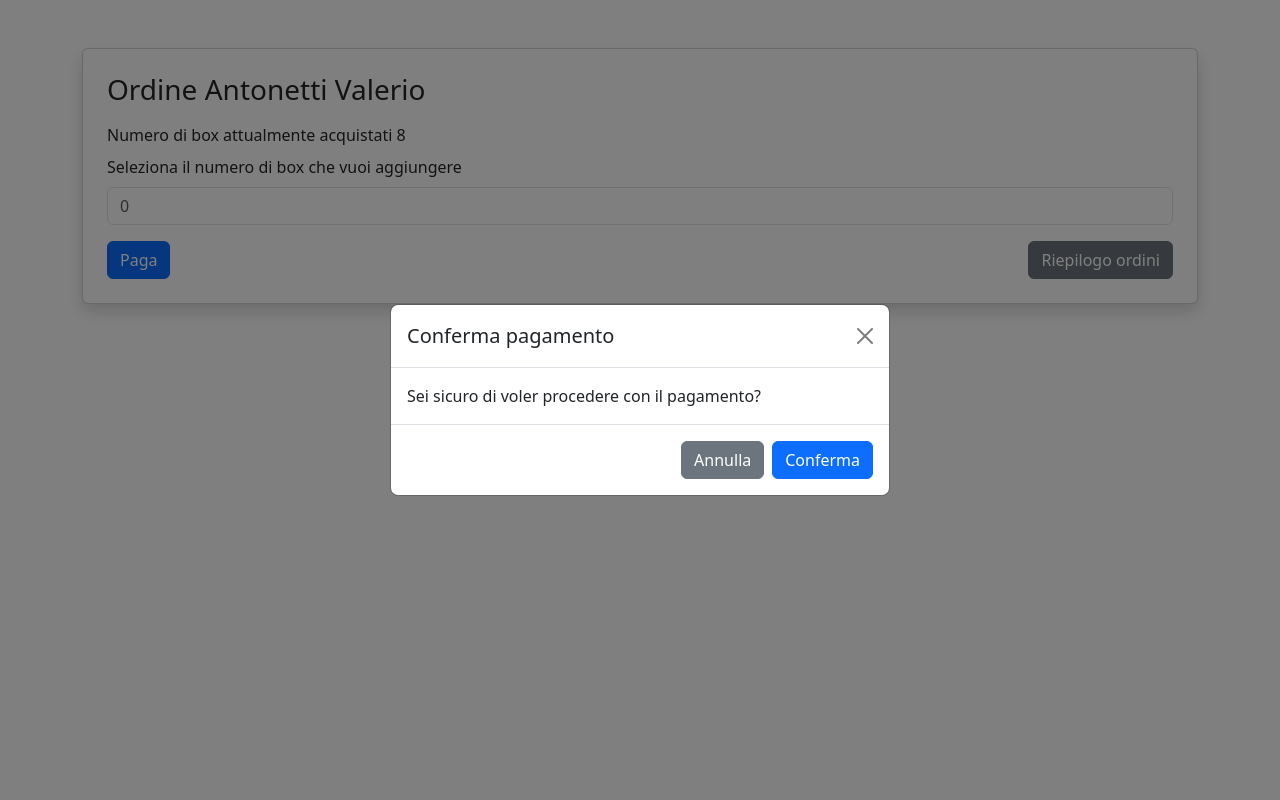
After one commit to rdm87/lorcana-box, a Flask app: page /addbox?user_id=1 in a window 1280 px wide, after a click on "Paga". The commit adds this page. Run offline with Flask 3, Linux system fonts and the light colour scheme; data comes from the database, SQL or seed files in the repository; both versions use the stored data as it was after the commit; some libraries are stand-ins or nearby versions.

Commit message:
aggiunta funzionalità add box

```diff
--- a/main.py
+++ b/main.py
@@ -103,6 +103,31 @@ def delete_user():
     db.commit()
     return redirect(url_for("box_recap"))
 
+@app.route("/addbox", methods=['GET', 'POST'])
+def add_box():
+    user_id = request.args.get("user_id", type=int)
+    db: Session = next(get_db())
+    user_data = db.query(User).filter(User.id == user_id).first()
+
+    if request.method == "POST":
+         user_id = request.form.get("user_id", type=int)
+         box_number = request.form.get("importo", type=int)
+         anticipo = box_number * float(os.getenv('anticipo_da_versare'))
+         user_data = db.query(User).filter(User.id == user_id).first()
+         user_data.box += box_number
+         user_data.payd = user_data.payd + anticipo
+
+         if user_data.box >= 10:
+            user_data.total = user_data.box * float(os.getenv('costo_box_scontato'))
+         else:
+             user_data.total = user_data.box * float(os.getenv('costo_box'))
+
+         user_data.topay = user_data.total - user_data.payd
+         db.commit()
+         flash("Pagamento registrato correttamente.", "success")
+         return redirect(url_for("add_box", user_id=user_id))
+
+    return render_template("add_box.html", user_id=user_id, user_data=user_data)
 
 # --------------------------------------------------------------- #
 # ---------------------------MAIN-------------------------------- #
--- /dev/null
+++ b/templates/add_box.html
@@ -0,0 +1,131 @@
+<!DOCTYPE html>
+{% extends 'base.html' %} {% from 'bootstrap5/form.html' import render_form %}
+<html lang="en">
+  <head>
+    <meta charset="UTF-8" />
+    {% block title %}Aggiungi box{% endblock %}
+    <meta name="viewport" content="width=device-width, initial-scale=1" />
+
+    <!-- Bootstrap CSS -->
+    <link
+      href="https://cdn.jsdelivr.net/npm/bootstrap@5.3.3/dist/css/bootstrap.min.css"
+      rel="stylesheet"
+    />
+  </head>
+  {% block content %}
+    {% with messages = get_flashed_messages(with_categories=true) %}
+      {% if messages %}
+        {% for category, message in messages %}
+          <div class="alert alert-{{ category }} alert-dismissible fade show mt-3" role="alert">
+            {{ message }}
+            <button type="button" class="btn-close" data-bs-dismiss="alert" aria-label="Chiudi"></button>
+          </div>
+        {% endfor %}
+      {% endif %}
+    {% endwith %}
+    <div class="container mt-5">
+      <div class="card p-4 shadow">
+        <h3 class="mb-3">Ordine {{ user_data.name }}</h3>
+        <form method="POST" action="{{ url_for('add_box') }}" id="payBoxAnticipation">
+          <input type="hidden" name="user_id" value="{{ user_data.id }}" />
+          <div class="mb-3">
+            <label for="importo" class="form-label"
+              >Numero di box attualmente acquistati {{ user_data.box }}</label
+            >
+            <br>
+            <label for="importo" class="form-label"
+              >Seleziona il numero di box che vuoi aggiungere</label
+            >
+            <input
+              type="number"
+              class="form-control"
+              id="importo"
+              name="importo"
+              step="1"
+              inputmode="integeer"
+              placeholder="0"
+              required
+            />
+          </div>
+          <div class="d-flex justify-content-between">
+            <button
+              type="button"
+              class="btn btn-primary"
+              data-bs-toggle="modal"
+              data-bs-target="#confirmModal"
+            >
+              Paga
+            </button>
+
+            <a href="{{ url_for('box_recap') }}" class="btn btn-secondary">
+              Riepilogo ordini
+            </a>
+          </div>
+        </form>
+      </div>
+    </div>
+
+  <!-- Modale di conferma -->
+  <div
+    class="modal fade"
+    id="confirmModal"
+    tabindex="-1"
+    aria-labelledby="confirmModalLabel"
+    aria-hidden="true"
+  >
+    <div class="modal-dialog modal-dialog-centered">
+      <div class="modal-content">
+        <div class="modal-header">
+          <h5 class="modal-title" id="confirmModalLabel">Conferma pagamento</h5>
+          <button
+            type="button"
+            class="btn-close"
+            data-bs-dismiss="modal"
+            aria-label="Chiudi"
+          ></button>
+        </div>
+        <div class="modal-body">
+          Sei sicuro di voler procedere con il pagamento?
+        </div>
+        <div class="modal-footer">
+          <button
+            type="button"
+            class="btn btn-secondary"
+            data-bs-dismiss="modal"
+          >
+            Annulla
+          </button>
+          <button
+            type="button"
+            class="btn btn-primary"
+            onclick="confermaPagamento()"
+          >
+            Conferma
+          </button>
+        </div>
+      </div>
+    </div>
+  </div>
+
+  <script>
+    function confermaPagamento() {
+      const importoInput = document.getElementById("importo");
+      const importo = parseFloat(importoInput.value);
+      const massimo = {{ user_data.total|tojson }}; // Passaggio sicuro lato JS
+
+      if (isNaN(importo) || importo <= 0) {
+        alert("L'importo deve essere maggiore di 0.");
+        return;
+      }
+
+      if (importo > massimo) {
+        alert("L'importo non può superare il totale di " + massimo + " €.");
+        return;
+      }
+
+      // Se tutto è valido, invia il form
+      document.querySelector("form").submit();
+    }
+  </script>
+  {% endblock %}
+</html>
```
Also changed, not shown: templates/boxrecap.html (+9 -1 lines), templates/template_mail_nuovo_iscritto.html (added, +57 -0 lines), templates/template_mail_nuovo_iscritto_assicurazione.html (added, +62 -0 lines), lorcana-products.db, 1 other file.
